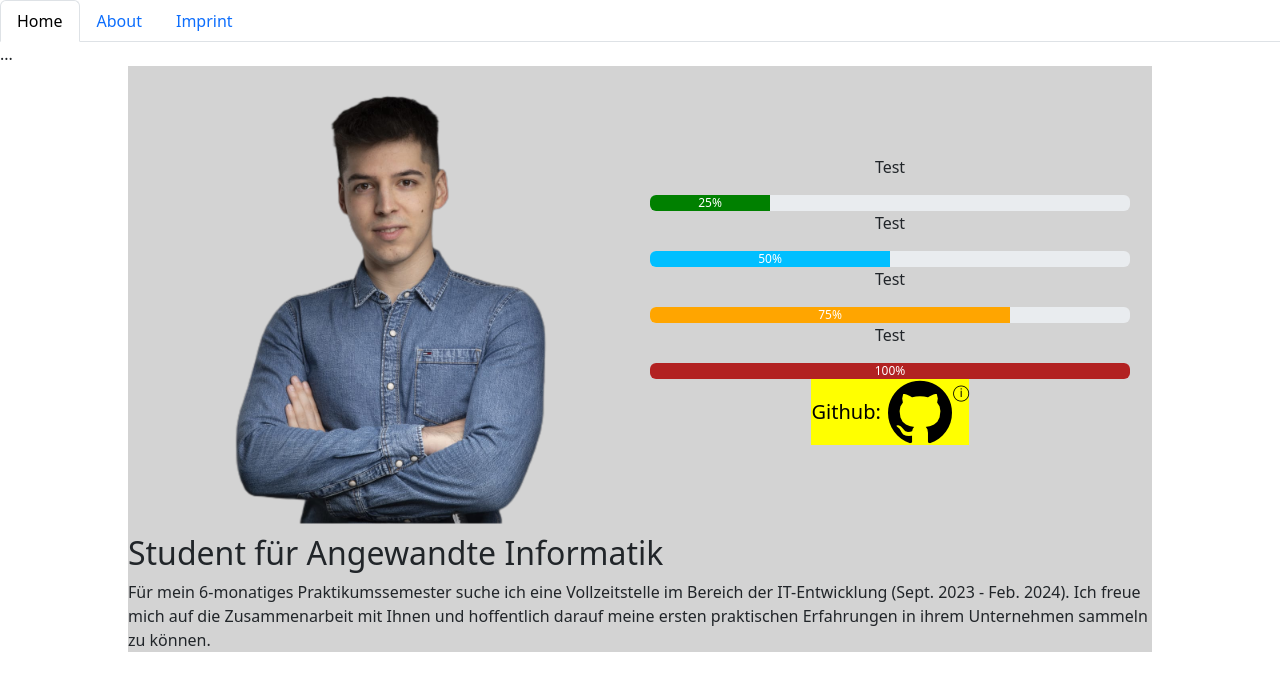
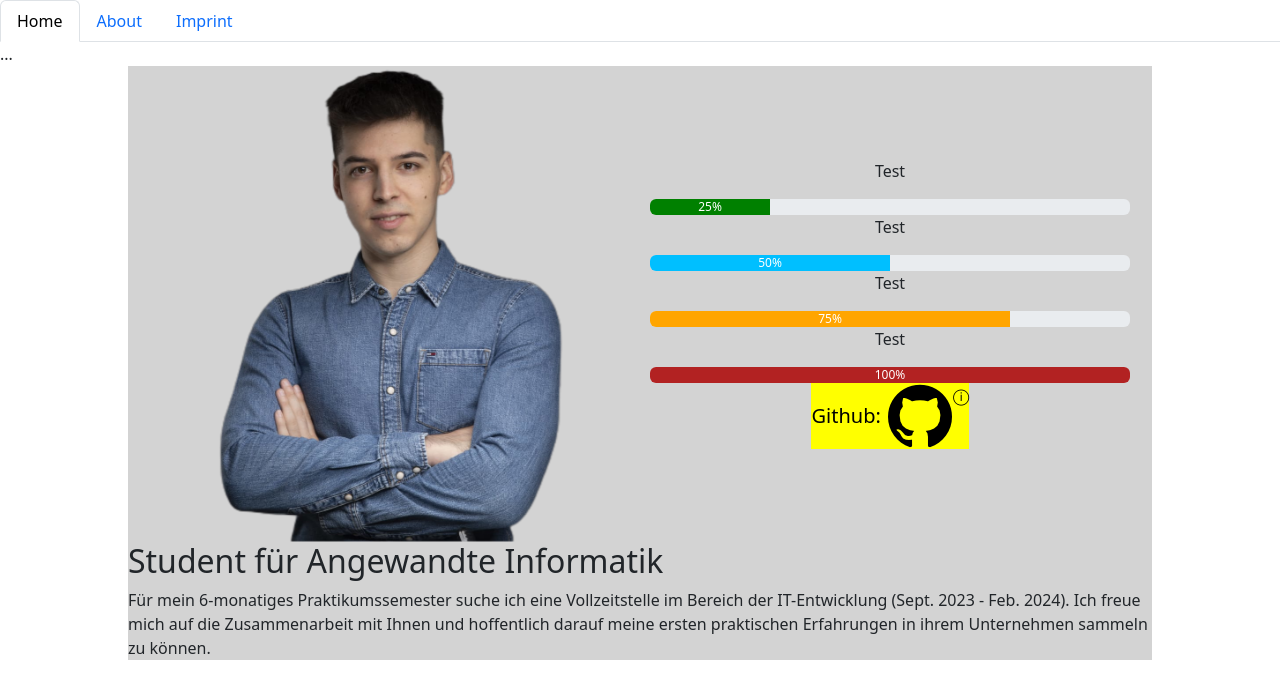
Before and after one commit to julianertle/Website, a React (Create React App) app: page / in a window 1280 px wide. Shown: the top 698 px of the page. Built offline with nearby package versions, Linux system fonts and the light colour scheme.

Commit message:
hover effect is now only on portrait and changed some progress-bar animations

```diff
--- a/src/components/AnimatedProgressBar.js
+++ b/src/components/AnimatedProgressBar.js
@@ -1,22 +1,38 @@
 import React, { useState, useEffect } from 'react';
 
-function AnimatedProgressBar({ value,color,duration }) {
+function AnimatedProgressBar({ value, color, offset, duration }) {
     const [progress, setProgress] = useState(0);
 
     useEffect(() => {
-        // Set the progress to the specified value after the component mounts
-        setProgress(value);
-    }, [value]);
+        // Use setTimeout to delay setting the progress state by the specified offset
+        const timeoutId = setTimeout(() => {
+            setProgress(value);
+        }, offset);
+
+        return () => {
+            // Clear the timeout if the component unmounts before the offset is reached
+            clearTimeout(timeoutId);
+        };
+    }, [value, offset]);
 
     const progressStyle = {
         width: `${progress}%`,
-        backgroundColor: color, // Use the color prop as the background color
-        transition: `width ${duration}ms ease-out`, // Specify the animation duration
+        backgroundColor: color,
+        transition: `width ${duration}ms ease-out`,
     };
 
     return (
-        <div className="progress" role="progressbar" aria-label="Success example" aria-valuenow={progress} aria-valuemin={0} aria-valuemax={100}>
-            <div className="progress-bar" style={progressStyle}>{progress}%</div>
+        <div
+            className="progress"
+            role="progressbar"
+            aria-label="Progress bar"
+            aria-valuenow={progress}
+            aria-valuemin={0}
+            aria-valuemax={100}
+        >
+            <div className="progress-bar" style={progressStyle}>
+                {progress}%
+            </div>
         </div>
     );
 }
--- a/src/components/Content.js
+++ b/src/components/Content.js
@@ -11,30 +11,32 @@ function Content() {
         <>
 
             <div class="center-div container">
-                <div class="box">
+                <div class=" split-space">
+                    <div class="animated-image ">
+                    <img src={portraitImage} className="portrait-style center-horizontal grow " alt="Portrait" />
 
-                    <img src={portraitImage} className="portrait-style center-horizontal animated-image" alt="Portrait" />
+                    </div>
 
                 </div>
 
-                <div class="center-vertical box">
+                <div class="center-vertical box grow split-space">
                     <p>
                         Test
                     </p>
-                    <AnimatedProgressBar value={25} color="green" duration={1000} />
+                    <AnimatedProgressBar value={25} color="green" offset={800} duration={2000} />
                     <p>
                         Test
                     </p>
-                    <AnimatedProgressBar value={50} color="DeepSkyBlue" duration={1500} />
+                    <AnimatedProgressBar value={50} color="DeepSkyBlue" offset={1000} duration={2000} />
 
                     <p>
                         Test
                     </p>
-                    <AnimatedProgressBar value={75} color="Orange" duration={2000} />
+                    <AnimatedProgressBar value={75} color="Orange" offset={1200} duration={2000} />
                     <p>
                         Test
                     </p>
-                    <AnimatedProgressBar value={100} color="FireBrick " duration={2500} />
+                    <AnimatedProgressBar value={100} color="FireBrick " offset={1400} duration={2000} />
 
 
                     <div class="flex">
--- a/src/components/styles.css
+++ b/src/components/styles.css
@@ -9,25 +9,18 @@
     background-color: green;
 }
 
-
 /* Default styles for screens larger than 720px wide */
 .portrait-style {
-    max-width: 80%;
+    max-width: 70%;
     /* Set the maximum width as a percentage of the viewport */
-    min-width: 400px;
-    /* Set the minimum width */
     display: block;
     /* Ensure the container behaves as a block element */
-
     display: flex;
     justify-content: center;
     align-items: center;
     overflow: hidden;
     /* Hide overflow to prevent scrollbars during animation */
 }
-
-
-
 
 /* Media query for screens up to 720px wide */
 @media (max-width: 768px) {
@@ -43,10 +36,42 @@
     }
 }
 
+.split-space{
+    width: 50%;
+}
+
 .container {
     position: relative;
     /* Required for positioning the child element */
     display: flex;
+}
+
+.animated-image {
+    animation: slideUpAndFade 1s ease-in-out forwards;
+    /* Animation name, duration, and timing function */
+    opacity: 0;
+
+    /* Initial opacity, set to 0% */
+    /* Apply the scaling transform only when hovered */
+
+}
+
+@keyframes slideUpAndFade {
+    0% {
+        transform: translateY(20px);
+        /* Initial position, translate 20px down */
+        opacity: 0;
+        /* Initial opacity, set to 0% */
+    }
+
+    100% {
+        transform: translateY(0);
+        /* Final position, no translation */
+        opacity: 1;
+        /* Final opacity, set to 100% */
+
+
+    }
 }
 
 .box {
@@ -54,17 +79,21 @@
     border: 0px solid #ccc;
     padding: 10px;
     text-align: center;
-    transition: transform 0.4s ease; /* Add a smooth transition for scaling */
-
+    /* Add a smooth transition for scaling */
 }
 
-.box:hover{
-    transform: scale(1.05); /* Increase the size by 10% on hover */
-    -webkit-filter: drop-shadow(0px 0px 7px rgba(224, 255, 52, 0.5)); /*required for old versions of browser*/
-     filter: drop-shadow(0px 0px 7px rgba(0, 0, 0, 0.1));
+.grow{ /* On hover the element grows a bit */
+    border: 0px solid #c90808;
+    transition: transform 0.4s ease;
 }
 
-
+.grow:hover {
+    transform: scale(1.05);
+    /* Increase the size by 10% on hover */
+    -webkit-filter: drop-shadow(0px 0px 7px rgba(224, 255, 52, 0.5));
+    /*required for old versions of browser*/
+    filter: drop-shadow(0px 0px 7px rgba(0, 0, 0, 0.1));
+}
 
 .center-vertical {
     margin-top: auto;
@@ -78,7 +107,7 @@
     margin-right: auto;
 }
 
-.align-bottom{
+.align-bottom {
     margin-bottom: auto;
 }
 
@@ -103,31 +132,6 @@
 
 }
 
-
-.animated-image {
-    animation: slideUpAndFade 2s ease-in-out forwards;
-    /* Animation name, duration, and timing function */
-    opacity: 0;
-    /* Initial opacity, set to 0% */
-}
-
-@keyframes slideUpAndFade {
-    0% {
-        transform: translateY(20px);
-        /* Initial position, translate 20px down */
-        opacity: 0;
-        /* Initial opacity, set to 0% */
-    }
-
-    100% {
-        transform: translateY(0);
-        /* Final position, no translation */
-        opacity: 1;
-        /* Final opacity, set to 100% */
-    }
-}
-
-
 .tooltip-text {
     visibility: hidden;
     background-color: #333;
@@ -136,33 +140,39 @@
     border-radius: 3px;
     position: absolute;
     top: -30px;
-    left: 50%; /* Center the tooltip horizontally */
-    transform: translateX(-50%); /* Center the tooltip horizontally */
+    left: 50%;
+    /* Center the tooltip horizontally */
+    transform: translateX(-50%);
+    /* Center the tooltip horizontally */
     /* Position the tooltip above the icon */
     white-space: nowrap;
 }
 
 
 #hyperlink {
-    color: black; /* Change the link color to black */
+    color: black;
+    /* Change the link color to black */
     text-decoration: none;
 
 }
 
 #hyperlink:hover {
-    color: blue; /* Change the link color to blue on hover */
+    color: blue;
+    /* Change the link color to blue on hover */
 }
 
 .custom-tooltip:hover .tooltip-text {
     visibility: visible;
 }
+
 .custom-tooltip {
     position: relative;
     /* Make sure the tooltip is positioned relative to the container */
-    margin-left: 0px; /* Add some spacing between the table and tooltip */
+    margin-left: 0px;
+    /* Add some spacing between the table and tooltip */
 }
 
-.flex{
+.flex {
     display: flex;
     justify-content: center;
     align-items: flex-start;
@@ -173,6 +183,23 @@
     background-color: yellow;
 }
 
+.blue {
+    display: flex;
+    background-color: blue;
+}
+
+.green {
+    display: flex;
+    background-color: green;
+}
+
+.yellow {
+    display: flex;
+    background-color: yellow;
+}
+
+
+
 .absolute {
 
     position: absolute;
@@ -180,5 +207,6 @@
 }
 
 .up {
-    vertical-align: bottom; /* Adjust this value to move it to the top of the cell */
+    vertical-align: bottom;
+    /* Adjust this value to move it to the top of the cell */
 }
```
Also changed, not shown: src/assets/portrait.png, src/assets/portraitoriginal.png (added).
